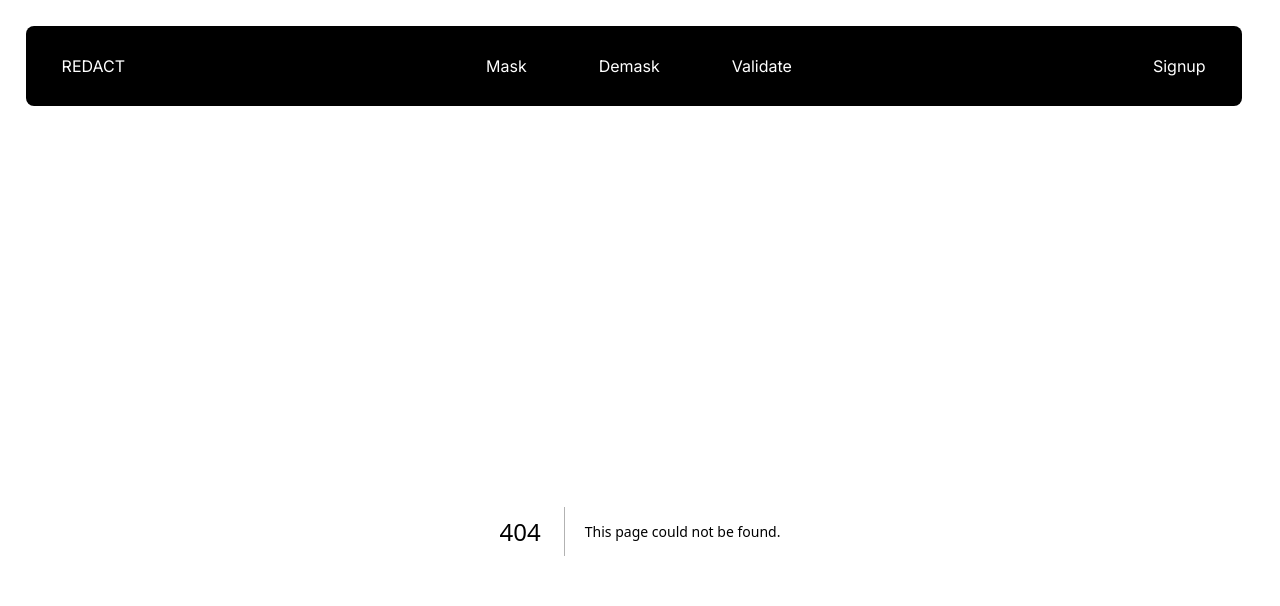
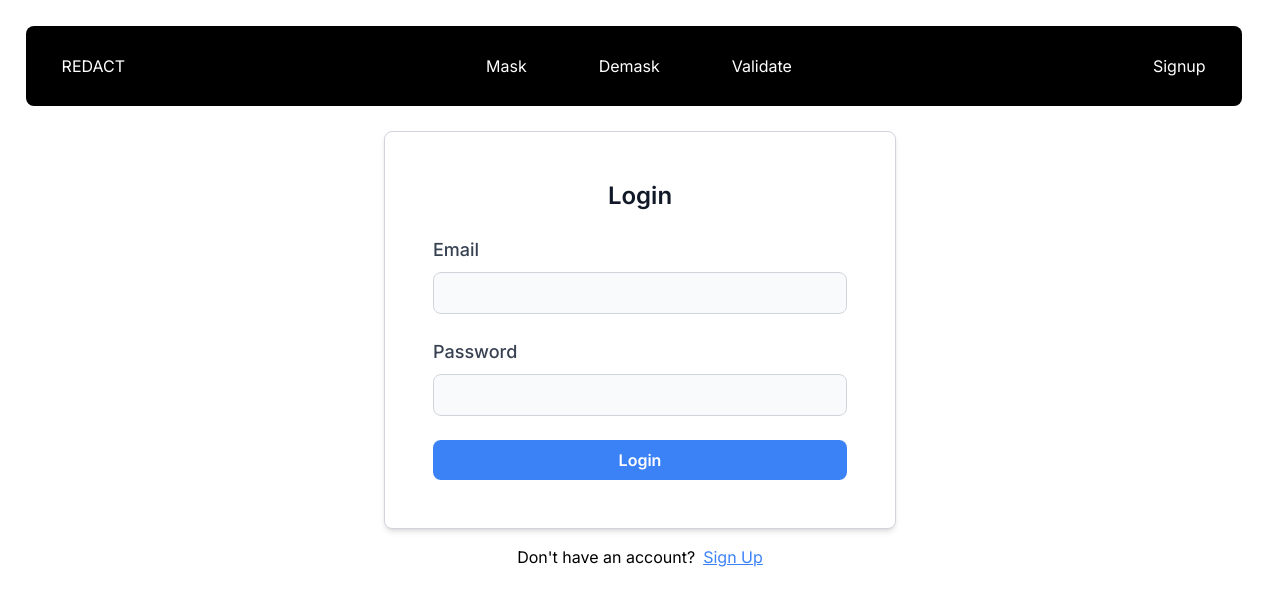
Before and after one commit to vampconnoisseur/REDACT, a Next.js app: page /login in a window 1280 px wide. Before the commit this address had no page. Shown: the top 606 px of the page. Built offline with nearby package versions, Linux system fonts and the light colour scheme.

Commit message:
commited

```diff
--- /dev/null
+++ b/src/app/login/page.js
@@ -0,0 +1,26 @@
+import Login from '@/components/Login';
+import React from 'react';
+import Link from 'next/link';
+import { ToastContainer } from 'react-toastify';
+import 'react-toastify/dist/ReactToastify.css';
+
+const Page = () => {
+  return (
+    <div>
+      <Login />  {/* Original Login Component */}
+
+      <div className="text-center mt-4">
+        <p>
+          Don't have an account?
+          <Link href="/signup" className="text-blue-500 underline ml-2">
+            Sign Up
+          </Link>
+        </p>
+      </div>
+
+      <ToastContainer />
+    </div>
+  );
+};
+
+export default Page;
```
